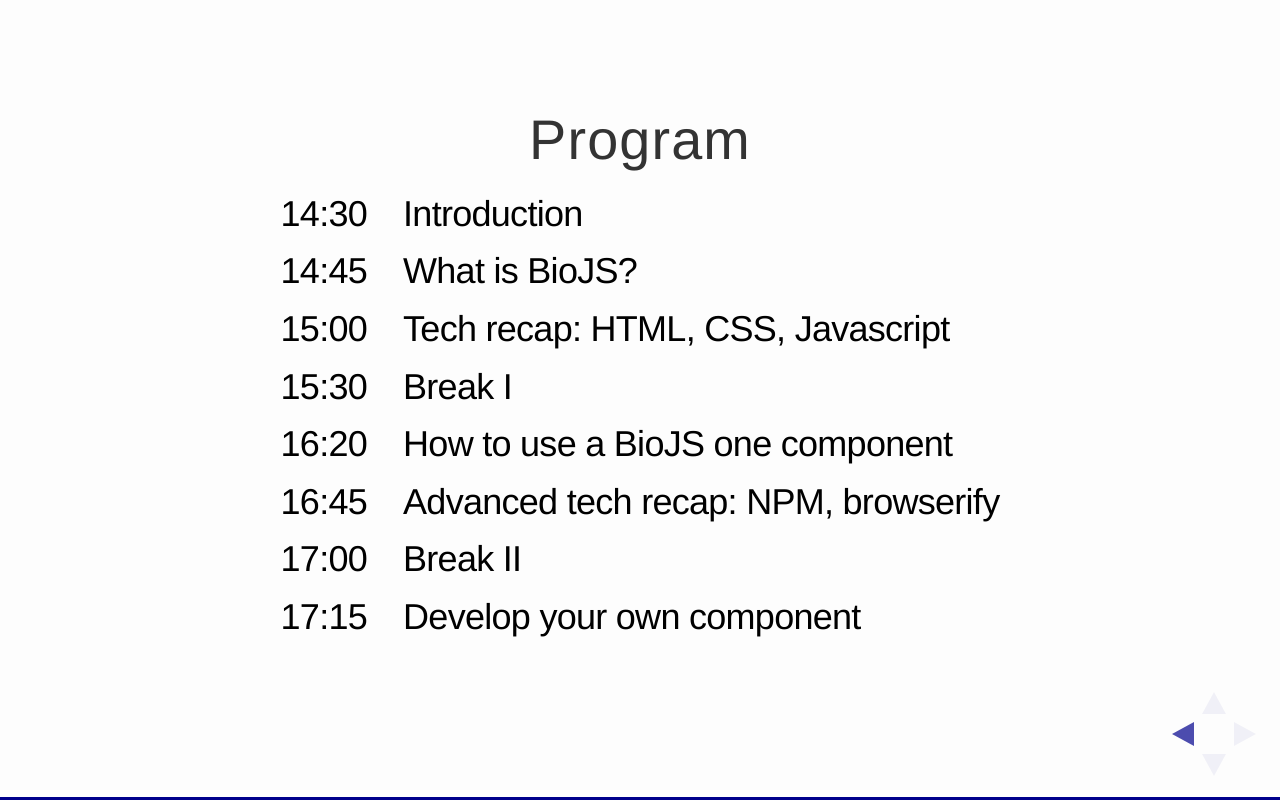
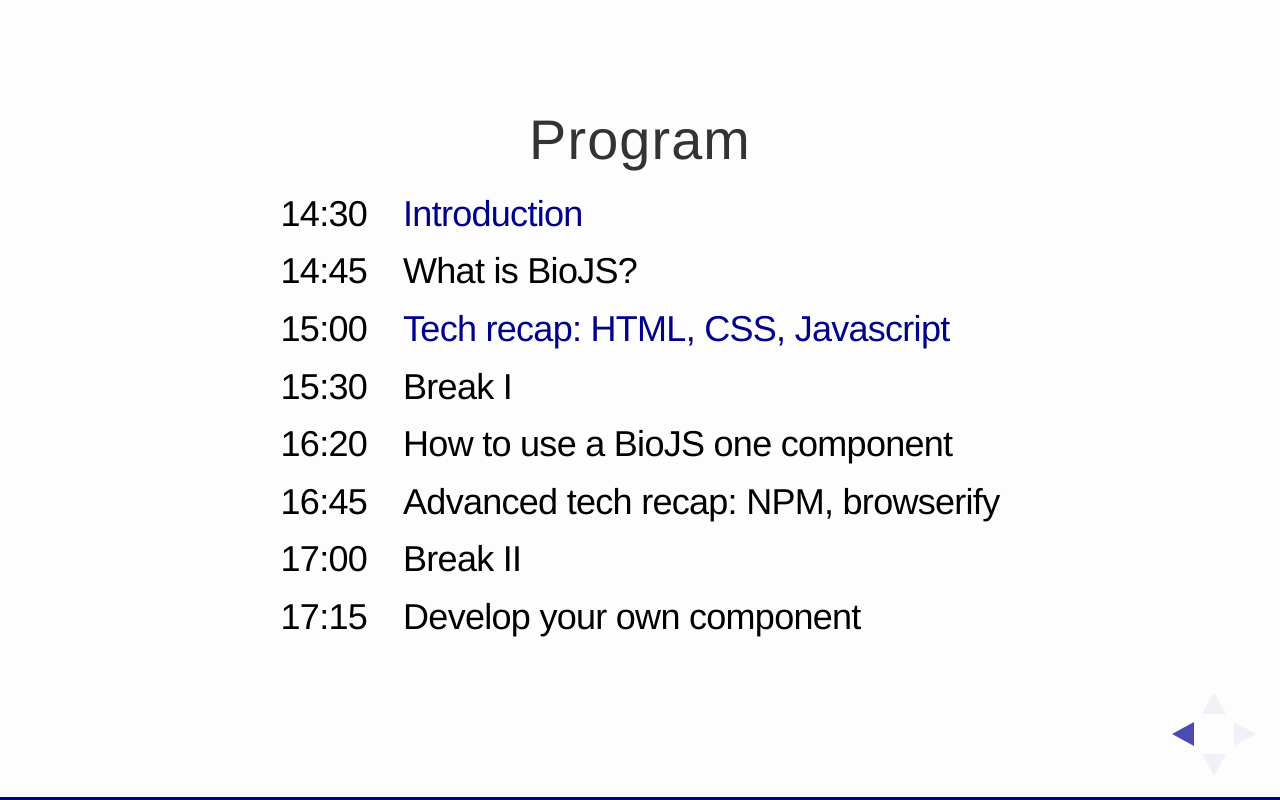
Before and after one commit to biojs-edu/Vizbi-2016, a website: page dist/index.html in a window 1280 px wide. Both pictures are taken after a click on the element 1251 px from the left and 734 px from the top of the page. Drawn offline with Linux system fonts and the light colour scheme.

Commit message:
first links to program

```diff
--- a/dist/index.html
+++ b/dist/index.html
@@ -28,7 +28,7 @@
 						<tbody>
 							<tr>
 								<td>14:30</td>
-                                <td>Introduction</td>
+                                <td><a href="html/introduction.html">Introduction</a></td>
 							</tr>
                             <tr>
 								<td>14:45</td>
@@ -36,7 +36,7 @@
 							</tr>
                             <tr>
 								<td>15:00</td>
-                                <td>Tech recap: HTML, CSS, Javascript</td>
+                                <td><a href="html/techRecap.html">Tech recap: HTML, CSS, Javascript</a></td>
 							</tr>
                             <tr>
 								<td>15:30</td>
```
